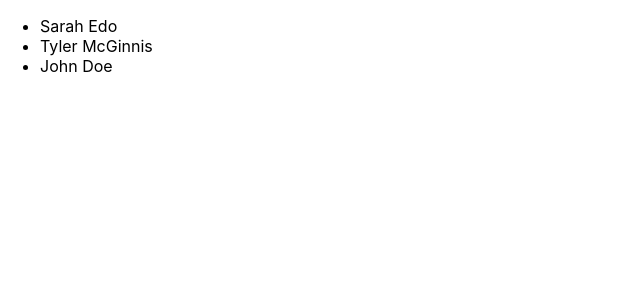
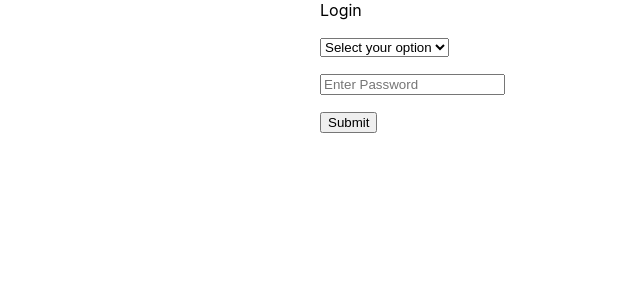
Before and after one commit to ericung/udacity-would-you-rather, a React (Create React App) app: page / in a window 1280 px wide. Shown: the top 300 px of the page, without its empty margins (0-640 px from the left). Built offline with nearby package versions, Linux system fonts and the light colour scheme.

Commit message:
Login page

```diff
--- a/src/components/Login.js
+++ b/src/components/Login.js
@@ -4,16 +4,32 @@ import { connect } from 'react-redux';
 class Login extends Component {
   render() {
     const { users, usersID } = this.props;
+    const divStyle = {
+        width: '50%',
+        height: '50%',
+        margin: 'auto',
+      };
     return(
-      <div>
-        <ul>
-          {usersID.map((user) => (
-            <li key={users[user].name}>
-              {users[user].name}
-            </li>
-          ))}
-        </ul>
+      <div style={divStyle}>
+        <h>Login</h>
+        <p>
+        <select>
+          <option value="" disabled selected>Select your option</option>
+            {usersID.map((user) => (
+              <option key={users[user].name}>
+                {users[user].name}
+              </option>
+            ))}
+          </select>
+        </p>
+        <p>
+          <input id="password" placeholder="Enter Password" />
+        </p>
+        <p>
+          <button type="submit">Submit</button>
+        </p>
       </div>
+
     )
   }
 }
```
